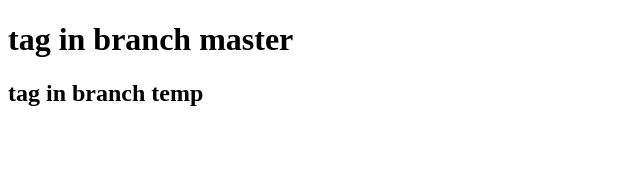
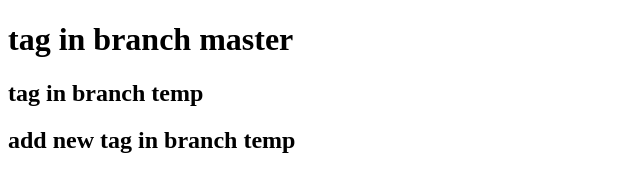
Before and after one commit to mashayekhialireza768-sketch/test2, a plain HTML site: page index.html in a window 1280 px wide. Shown: the whole page, without its empty margins (0-640 px from the left). Drawn offline with Linux system fonts and the light colour scheme.

Commit message:
add new tag in temp

```diff
--- a/index.html
+++ b/index.html
@@ -9,5 +9,6 @@
     <h1>tag in branch master</h1>
 
     <h2>tag in branch temp</h2>
+    <h2>add new tag in branch temp</h2>
 </body>
 </html>
```
